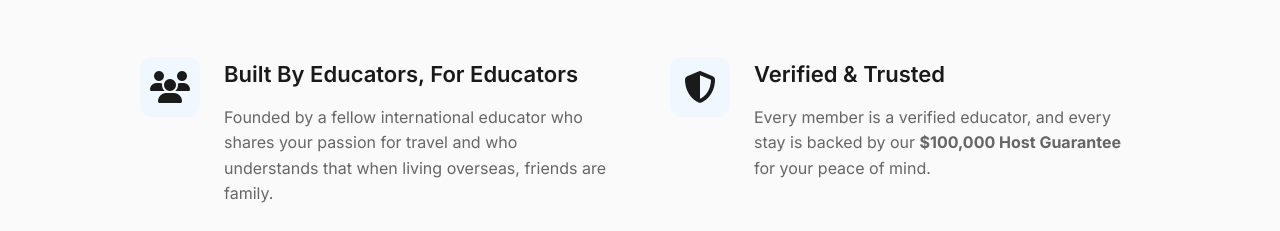
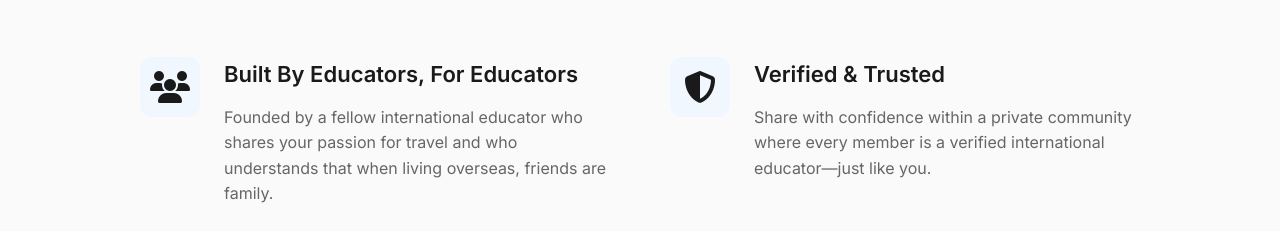
Before and after one commit to tflanag1/kasero-landing-page, a plain HTML site: page index.html in a window 1280 px wide. Shown: the part 1729-1960 px from the top of the page. Drawn offline with Linux system fonts and the light colour scheme; a script that the page names is missing.

Commit message:
Update index.html

```diff
--- a/index.html
+++ b/index.html
@@ -841,7 +841,7 @@
     <div class="feature-icon"><i class="fa-solid fa-shield-halved"></i></div>
     <div class="feature-content">
         <h3>Verified & Trusted</h3>
-        <p>Every member is a verified educator, and every stay is backed by our <strong>$100,000 Host Guarantee</strong> for your peace of mind.</p>
+        <p>Share with confidence within a private community where every member is a verified international educator—just like you.</p>
     </div>
 </div>
                 <div class="feature-card">
```
